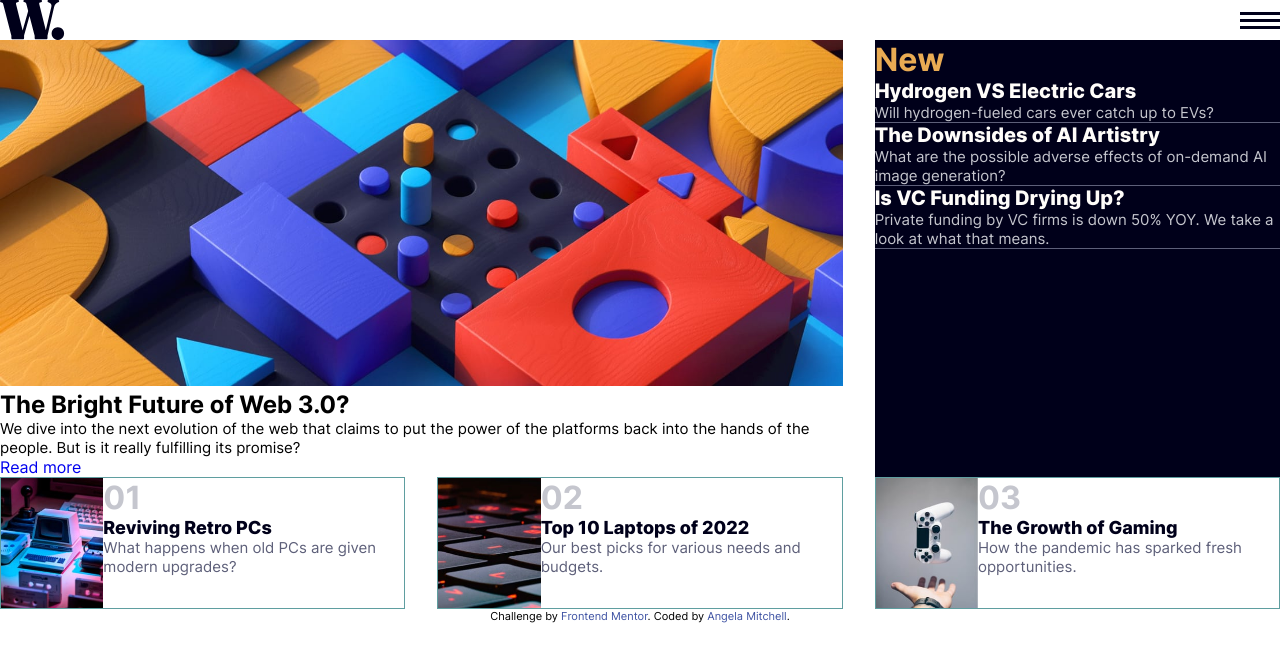
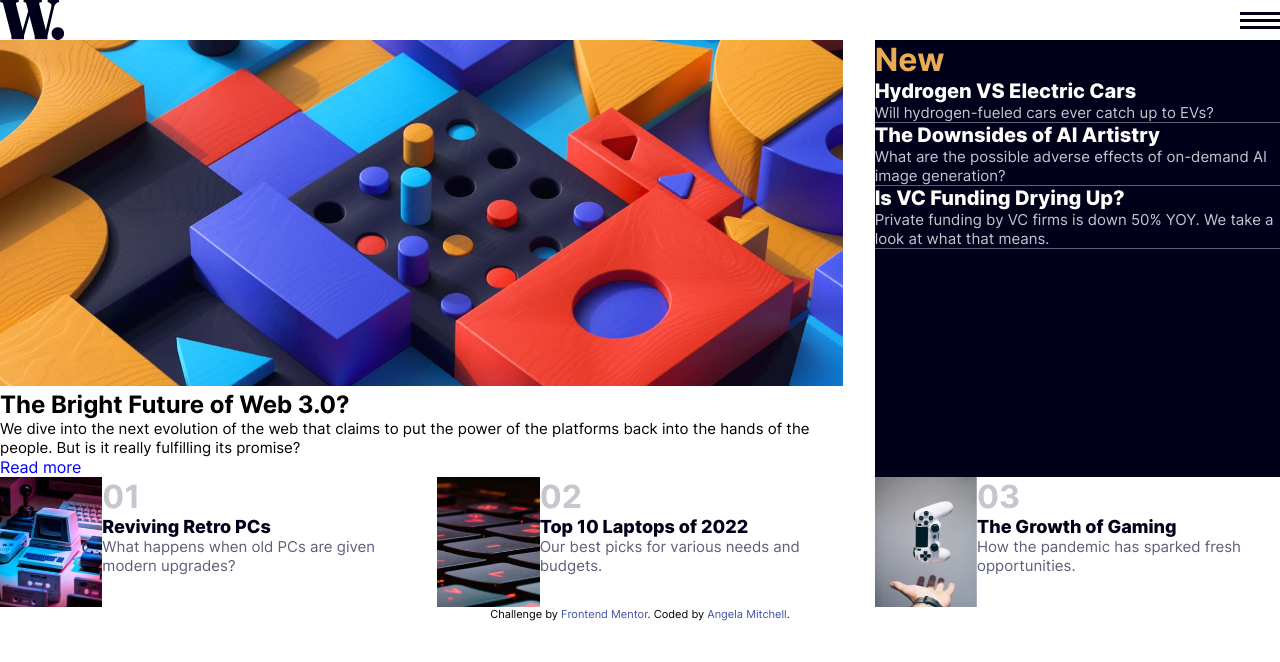
Before and after one commit to amitchell05/news-homepage, a React (Create React App) app: page / in a window 1280 px wide. Shown: the top 662 px of the page. Built offline with nearby package versions, Linux system fonts and the light colour scheme.

Commit message:
remove inline style rule for border

```diff
--- a/src/components/TopNewsCard.js
+++ b/src/components/TopNewsCard.js
@@ -29,7 +29,7 @@ const TopNewsCard = () => {
 
     const posts = newsPosts.map((newsPost, index) => {
         return (
-            <article key={ newsPost.id } className="top-news__article" style={{ border: "1px solid cadetblue" }}>
+            <article key={ newsPost.id } className="top-news__article">
                 <img src={ newsPost.image } alt="retro PC" className="top-news__img" />
                 <div className="top-news__content">
                     <div className="top-news__index"></div>
```
